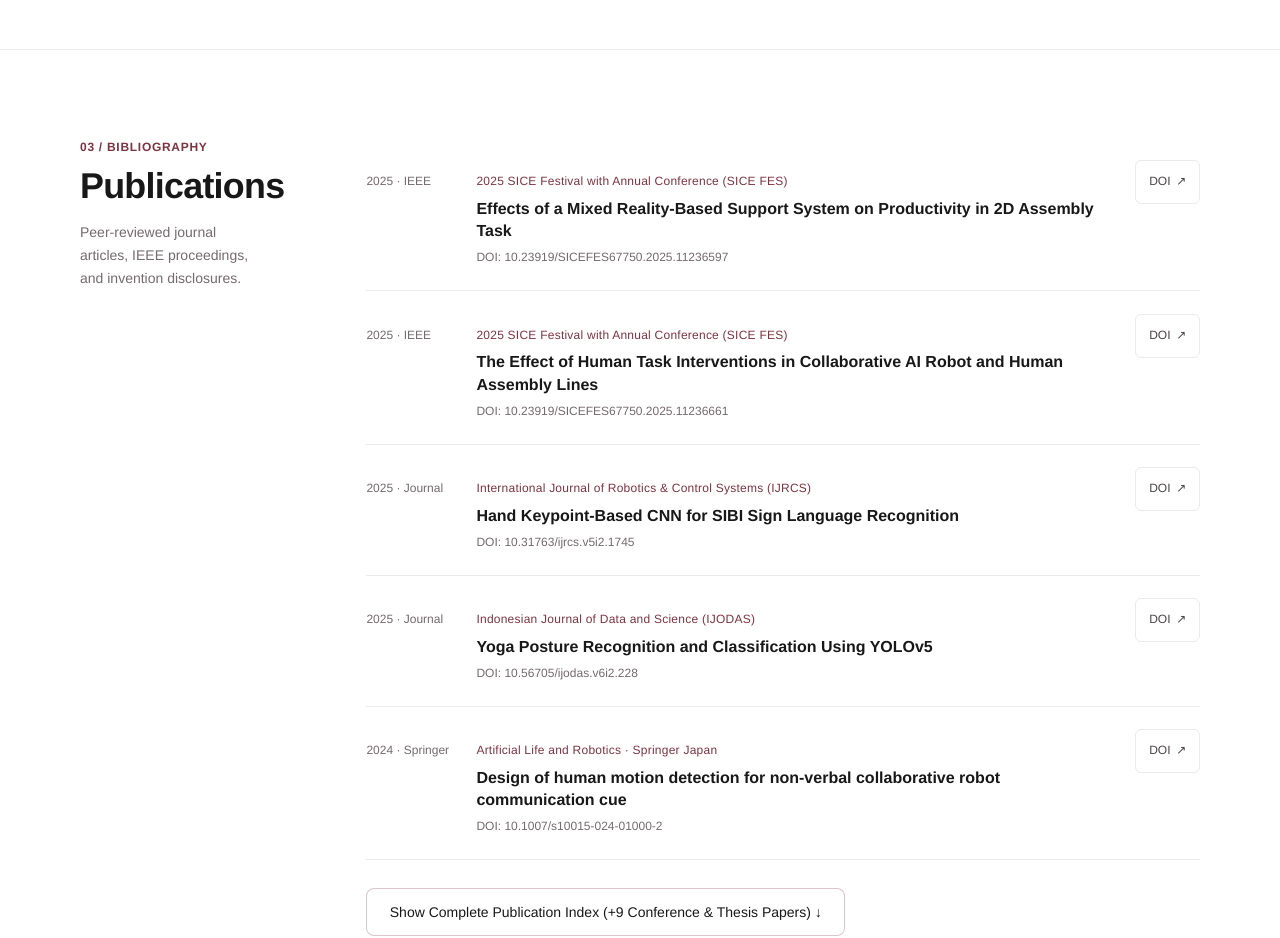
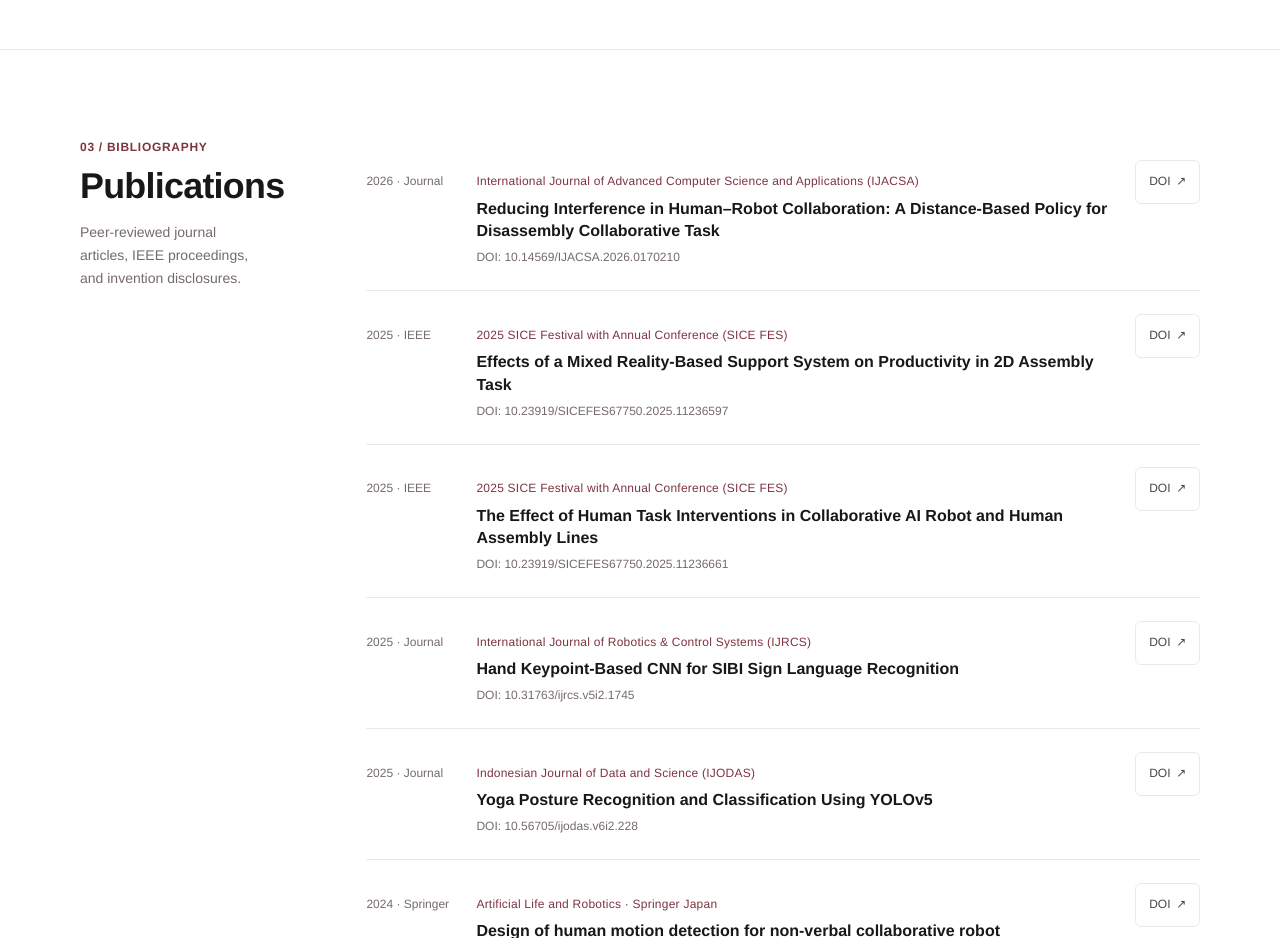
Before and after one commit to wendycahya/wendycahya.github.io, a plain HTML site: page index.html in a window 1280 px wide. Shown: the part 3080-4018 px from the top of the page. Drawn offline with nearby package versions, Linux system fonts and the light colour scheme.

Commit message:
update-Alhamdulillah

```diff
--- a/index.html
+++ b/index.html
@@ -443,6 +443,23 @@
         <div class="section-body reveal" style="--reveal-delay: 60ms;">
           <div class="pub-list">
             <!-- Featured / Recent Publications -->
+            <article class="pub-card">
+              <span class="pub-year">2026 · Journal</span>
+              <div class="pub-main">
+                <span class="pub-venue">International Journal of Advanced Computer Science and Applications
+                  (IJACSA)</span>
+                <h3 class="pub-title">Reducing Interference in Human–Robot Collaboration: A Distance-Based Policy for
+                  Disassembly Collaborative Task</h3>
+                <span class="pub-location">DOI: 10.14569/IJACSA.2026.0170210</span>
+              </div>
+              <a href="https://thesai.org/Publications/ViewPaper?Volume=17&Issue=2&Code=IJACSA&SerialNo=10"
+                target="_blank" rel="noopener noreferrer" class="pub-link"
+                aria-label="Read DOI 10.14569/IJACSA.2026.0170210">
+                <span>DOI</span>
+                <span aria-hidden="true">↗</span>
+              </a>
+            </article>
+
             <article class="pub-card">
               <span class="pub-year">2025 · IEEE</span>
               <div class="pub-main">
```
